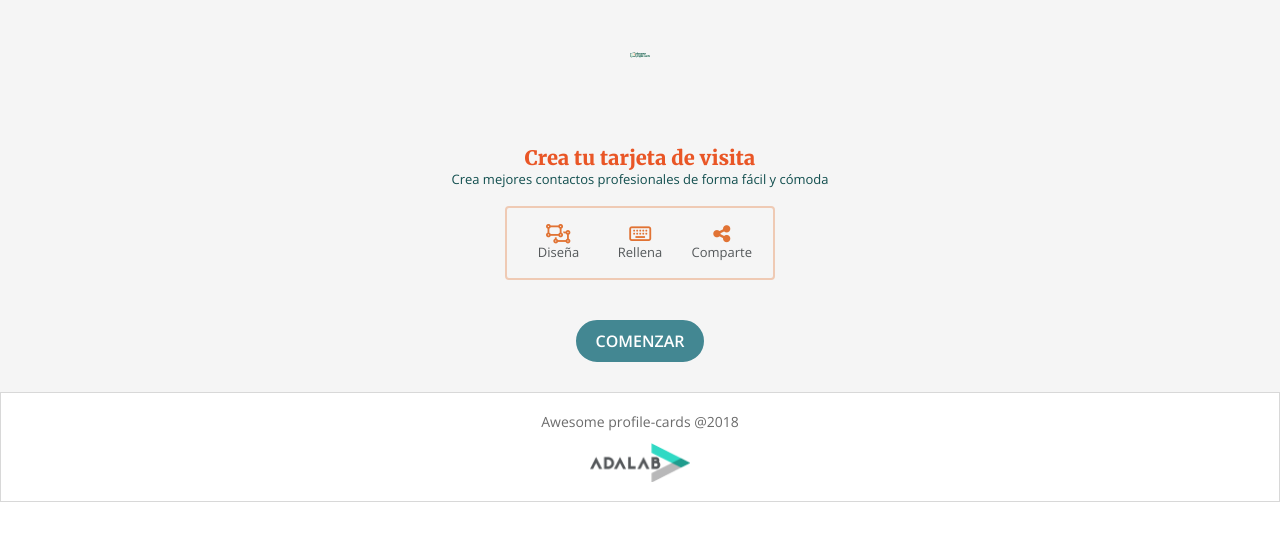
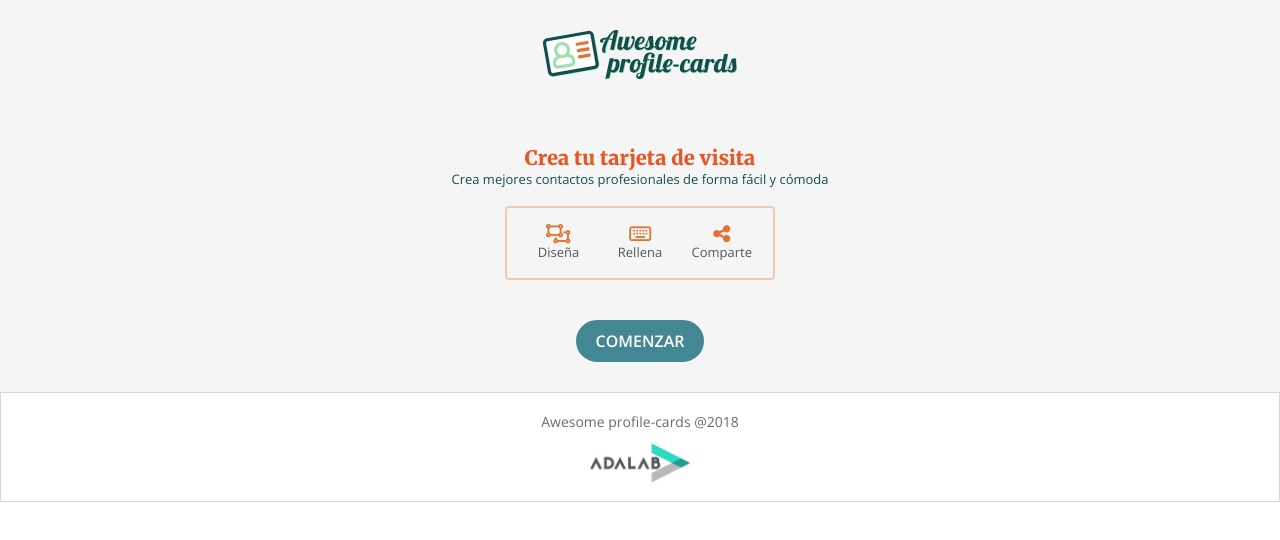
Before and after one commit to virchaca/Addams-Family-profile-cards-MII-, a website: page src/html/index.html in a window 1280 px wide. Drawn offline with nearby package versions, Linux system fonts and the light colour scheme; files that its build step writes are made by us from their sources; files whose address does not match are found by name.

Commit message:
styles and comment added on header.scss

```diff
--- a/src/scss/layout/_header.scss
+++ b/src/scss/layout/_header.scss
@@ -1,3 +1,5 @@
+// Comenta la clase que NO quieras aplicar hasta que apliquemos JS
+
 .header__land {
     background-color: $whiteFour;
     display: flex;
@@ -16,7 +18,7 @@
     align-items: center;
     justify-content: center;
     &--img{
-        width: 2rem;
+        width: 20rem;
         height: 5rem;
         margin: 3rem 0;
     }
```
